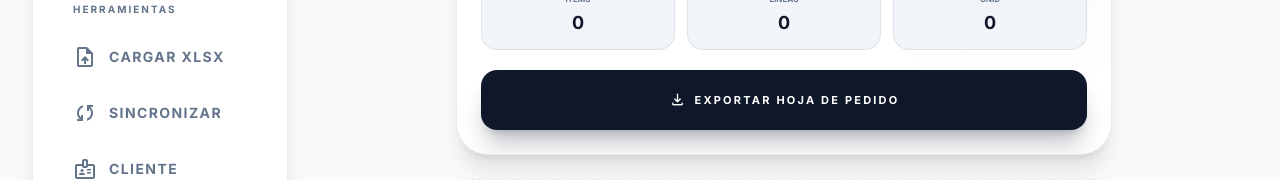
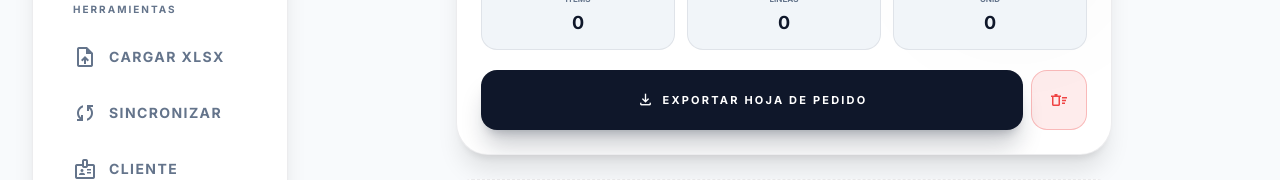
Before and after one commit to carloscus/g360-order-form, a React (Vite) app: page /orden in a window 1280 px wide. Shown: the part 246-426 px from the top of the page. Built offline with nearby package versions, Linux system fonts and the light colour scheme; no server answers.

Commit message:
refactor: consolidar controles - un solo CTA de export (con vaciar) y un solo acceso al carrito (FAB drawer, sin nav Orden en móvil)

```diff
--- a/src/pages/Layout.jsx
+++ b/src/pages/Layout.jsx
@@ -297,20 +297,9 @@ function Layout() {
           <span className="material-symbols-outlined">badge</span>
           <span>Cliente</span>
         </button>
-        <NavLink to="/orden" className={({isActive}) => `nav-item ${isActive ? 'active' : ''}`}>
-          <div className="relative">
-              <span className="material-symbols-outlined">shopping_bag</span>
-              {cartCount > 0 && (
-                <span className={`absolute -top-1.5 -right-2 w-4 h-4 text-[8px] flex items-center justify-center rounded-full font-black border border-[var(--g360-bg)] ${isPathActive('/orden') ? 'bg-black text-[var(--g360-accent)]' : 'bg-red-500 text-white'}`}>
-                  {cartCount}
-                </span>
-              )}
-          </div>
-          <span>Orden</span>
-        </NavLink>
       </nav>
 
-      {/* FAB Carrito - visible salvo en /orden (ahí existe el panel flotante de acciones) */}
+      {/* FAB Carrito - único acceso al carrito en móvil (abre el drawer con badge de items) */}
       {!isPathActive('/orden') && !cartOpen && (
         <button
           onClick={() => setCartOpen(true)}
--- a/src/pages/OrdenPage.jsx
+++ b/src/pages/OrdenPage.jsx
@@ -10,7 +10,6 @@ import { useApp } from '../context/AppContext';
 import { formatMoney, getFechaCompacta, validarDocumento } from '../utils/formatters';
 import { generateExcel } from '../utils/xlsxGenerator';
 import { shareViaEmail, downloadExcel } from '../utils/xlsxShare';
-import G360DragModal from '@assets/engine/components/G360DragModal';
 
 function OrdenPage() {
   const {
@@ -91,21 +90,6 @@ function OrdenPage() {
 
   return (
     <>
-      {/* Panel Flotante Abstraído como G360 Component */}
-      {cartCount > 0 && !showExportConfirm && !showClearConfirm && (
-        <G360DragModal
-          isOpen={true}
-          showBackdrop={false}
-          modalWidth={215}
-          modalHeight={76}
-          zIndex={550}
-          className="flex items-center gap-4 bg-[var(--g360-surface)]/10 backdrop-blur-xl p-4 rounded-3xl border-[0.5px] border-white/10 shadow-[0_8px_32px_rgba(0,0,0,0.12)] transition-[box-shadow_transform_background-color] duration-200"
-        >
-          <button onClick={(e) => { e.stopPropagation(); setShowExportConfirm(false); setShowClearConfirm(true); }} className="w-12 h-12 bg-red-500/10 text-red-500 rounded-full flex items-center justify-center hover:bg-red-500 hover:text-white transition-all border border-red-500/20 hover:border-red-500"><span className="material-symbols-outlined text-2xl">delete_sweep</span></button>
-          <button onClick={(e) => { e.stopPropagation(); handleExport(); }} className="h-12 px-5 bg-[var(--g360-accent)] text-[var(--g360-accent-contrast)] rounded-full font-black text-[10px] uppercase tracking-[0.2em] shadow-xl shadow-[var(--g360-accent)]/30 flex items-center gap-2 hover:bg-[var(--g360-accent)] hover:scale-105 transition-[transform_background-color] border border-[var(--g360-accent)]"><span className="material-symbols-outlined text-lg">share</span>ENVIAR</button>
-        </G360DragModal>
-      )}
-
       <div className="animate-slide-up pb-48 max-w-2xl mx-auto px-2">
         {/* Dashboard Header - Full Width Symmetric */}
         <div className="bg-[var(--g360-surface)] rounded-[2rem] p-4 sm:p-6 text-[var(--g360-text)] shadow-xl mb-6 mt-2 border border-[var(--g360-border)] relative overflow-hidden text-center">
@@ -134,14 +118,23 @@ function OrdenPage() {
             </div>
           </div>
 
-          {/* CTA principal: exportar hoja de pedido */}
+          {/* CTA principal: exportar hoja de pedido + vaciar */}
+          <div className="mt-5 flex gap-2">
             <button
               onClick={handleExport}
-            className="mt-5 w-full py-4 bg-[var(--g360-accent)] text-[var(--g360-accent-contrast)] rounded-2xl font-black text-[11px] uppercase tracking-[0.2em] shadow-xl shadow-[var(--g360-glow)] flex items-center justify-center gap-2 hover:scale-[1.02] active:scale-95 transition-all"
+              className="flex-1 py-4 bg-[var(--g360-accent)] text-[var(--g360-accent-contrast)] rounded-2xl font-black text-[11px] uppercase tracking-[0.2em] shadow-xl shadow-[var(--g360-glow)] flex items-center justify-center gap-2 hover:scale-[1.02] active:scale-95 transition-all"
             >
               <span className="material-symbols-outlined text-lg">download</span>
               Exportar Hoja de Pedido
             </button>
+            <button
+              onClick={() => setShowClearConfirm(true)}
+              title="Vaciar carrito"
+              className="w-14 shrink-0 rounded-2xl bg-red-500/10 text-red-500 border border-red-500/30 flex items-center justify-center hover:bg-red-500 hover:text-white active:scale-95 transition-all"
+            >
+              <span className="material-symbols-outlined text-xl">delete_sweep</span>
+            </button>
+          </div>
         </div>
       </div>
 
```
Also changed, not shown: 1 other file (tests, documents, lock files or other folders). Lines whose indentation alone changed are shown as unchanged.
